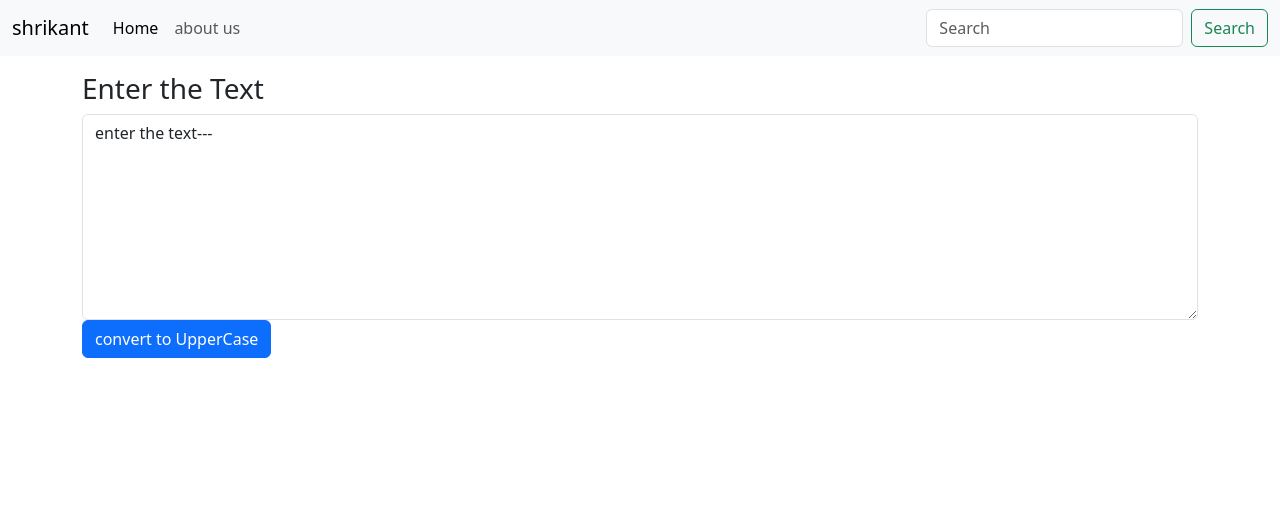
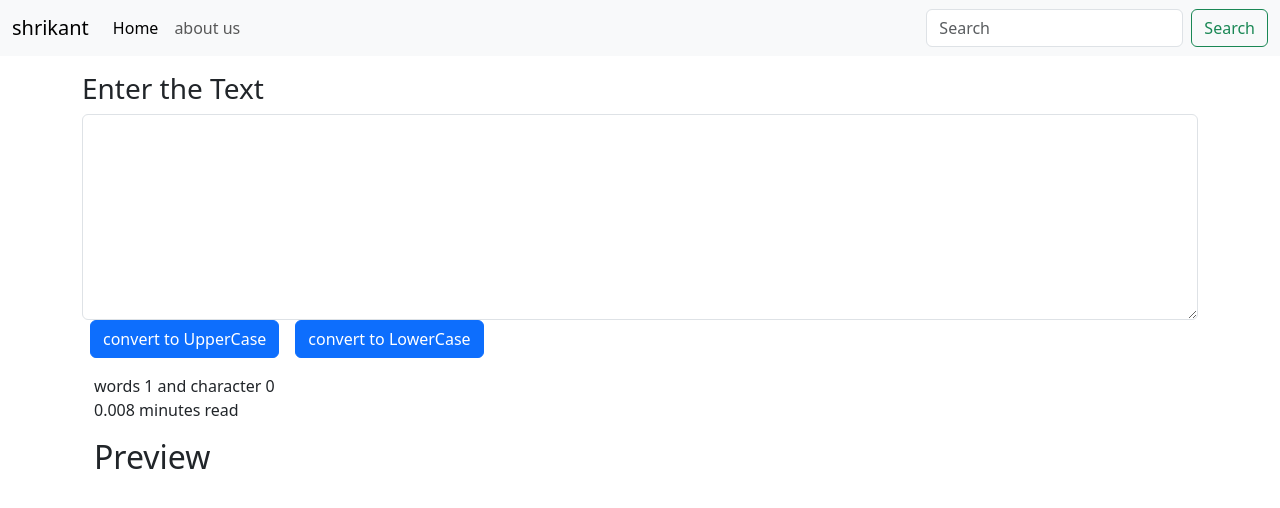
Before and after one commit to Shrikantj0794/React_js, a React (Create React App) app in the folder practice/textutils/: page / in a window 1280 px wide. Shown: the top 508 px of the page. Built offline with nearby package versions, Linux system fonts and the light colour scheme.

Commit message:
Adding more Logic to TextUtils

```diff
--- a/practice/textutils/src/compoenent/Form.js
+++ b/practice/textutils/src/compoenent/Form.js
@@ -1,7 +1,7 @@
 import React, {useState} from 'react'
 
 export default function Form(props) {
-  const [text, setText] = useState('enter the text---')
+  const [text, setText] = useState('')
   // text = "new text" -- Wrong way to change text
   // setText = "new text" -- wright way to change text value
 
@@ -15,15 +15,25 @@ export default function Form(props) {
     console.log("on change")
     setText(event.target.value)
   }
-
+  const changelowercase = ()=>{
+    let lowertext =text.toLowerCase();
+    setText(lowertext)
+  }
     return (
     <div>
         <h3>{props.heading}</h3>
         <div className="mb-3">
             <textarea className="form-control" value={text} onChange={handleonChange} id="myForm" rows="8"></textarea>
-            <button className='btn btn-primary' onClick={ handleUpClick}>convert to UpperCase</button>
+            <button className='btn btn-primary mx-2' onClick={ handleUpClick}>convert to UpperCase</button>
+            <button className='btn btn-primary mx-2' onClick={ changelowercase}>convert to LowerCase</button>
             {/* Call multiple functions onClick ReactJS */}
-            </div>
+          </div>
+        <div className="container mb-3">
+          words {text.split(" ").length} and character {text.length}
+          <p>{0.008 * text.split(" ").length} minutes read</p>
+          <h2>Preview</h2>
+          <p>{text}</p>
+          </div>
     </div>
   )
 }
```
